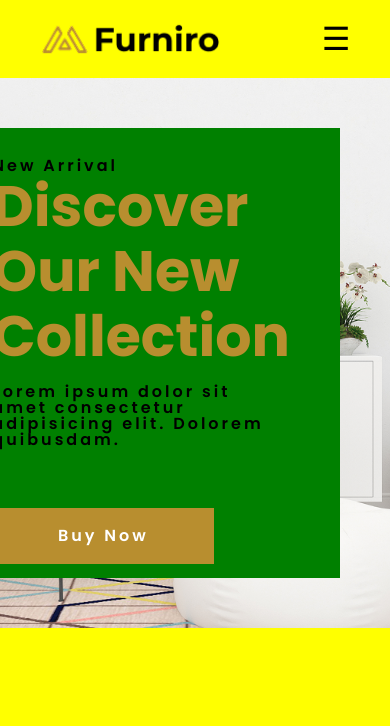
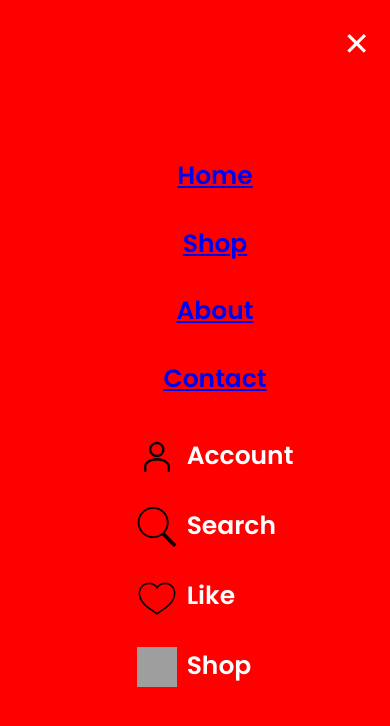
Before and after one commit to Wirayuda0501/eCommerce, a React (Vite) app: page / in a window 390 px wide. Shown: the top 726 px of the page. Built offline with nearby package versions, Linux system fonts and the light colour scheme; grey boxes are pictures that could not be loaded.

Commit message:
memperbaiki humberger menu

```diff
--- a/src/App.css
+++ b/src/App.css
@@ -129,18 +129,32 @@
   }
 
   .hamburger-menu {
+    display: flex;
     position: absolute;
     top: 0px;
     background-color: red;
     width: 100%;
     height: 100%;
-    display: none;
     flex-direction: column;
     justify-content: center;
     align-items: center;
   }
 
-  .nav-menu .nav-icons ul li {
+  /* .nav-menu ul li {
+    list-style: none;
+    background-color: green;
+    padding: 0;
+    margin: 0;
+  } */
+
+  /* .nav-icons ul {
+    list-style: none;
+    padding: 0;
+    margin: 0;
+  } */
+
+  /* .nav-menu ul li {
+    background-color: yellow;
     list-style: none;
     font-weight: 600;
     font-size: 25px;
@@ -149,13 +163,15 @@
     padding: 10px;
   }
 
-  .nav-menu .nav-icons ul {
-  display: flex;
-  align-items: center;
-  list-style: none;
-  padding: 0;
-  margin: 0;
-}
+  .nav-icons ul li {
+    background-color: green;
+    list-style: none;
+    font-weight: 600;
+    font-size: 25px;
+    color: white;
+    text-align: center;
+    padding: 10px;
+  } */
 
 /* .hamburger-menu ul li {
   margin: 0 15px;
@@ -165,11 +181,11 @@
   letter-spacing: 3px;
 } */
 
-.hamburger-menu ul li img {
-  height: 20px;
-  width: 20px;
-  margin-right: 10px;
-}
+  .hamburger-menu ul li img {
+    height: 40px;
+    width: 40px;
+    margin-right: 10px;
+  }
 
   .close {
     position: absolute;
@@ -191,7 +207,20 @@
 
   .nav-menu li,
   .nav-icons li {
-    margin: 10px 0;
+    list-style: none;
+    /* background-color: green; */
+    padding: 10px;
+    margin: 10px;
+    list-style: none;
+    font-weight: 600;
+    font-size: 25px;
+    color: white;
+    text-align: center;
+    padding: 10px;
+  }
+
+  .nav-icons li {
+    display: flex;
   }
 
   .hamburger {
--- a/src/components/psge/index.jsx
+++ b/src/components/psge/index.jsx
@@ -33,17 +33,17 @@ function Index() {
         <div className="close" onClick={handleHamburgerClose}>
           <span>&#10005;</span>
         </div>
-        <ul className='nav-menu'>
+        <ul className="nav-menu">
           <li><Link to="/" >Home</Link></li>
           <li><Link to="/shop">Shop</Link></li>
           <li><Link to="/about">About</Link></li>
           <li><Link to="/contact">Contact</Link></li>
         </ul>
         <ul className='nav-icons'>
-          <li><img src="./src/assets/account.png" alt="account" /></li>
-          <li><img src="./src/assets/search.png" alt="account" /></li>
-          <li><img src="./src/assets/like.png" alt="account" /></li>
-          <li><img src="./src/assets/shop.png" alt="account" /></li>
+          <li><img src="/account.png" alt="account" /> Account</li>
+          <li><img src="/search.png" alt="search" /> Search</li>
+          <li><img src="/like.png" alt="like" /> Like</li>
+          <li><img src="/shop.png" alt="shop" /> Shop</li>
         </ul>
       </div>
       {/* <Browse /> */}
```
